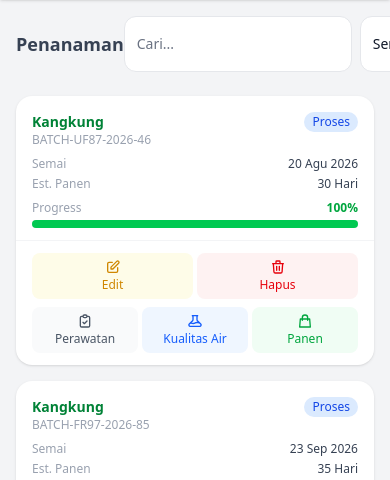
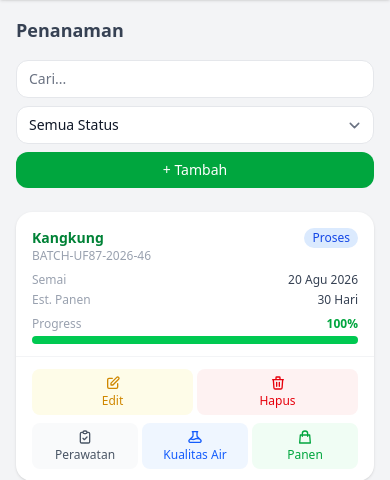
Before and after one commit to Sanrizk/misth, a Laravel app: page /plantings in a window 390 px wide; the page is wider, and only the part inside the window is pictured. Shown: the part 64-544 px from the top of that part. Run offline with Laravel 12, Linux system fonts and the light colour scheme; a user stored in the database is signed in; data comes from the database, SQL or seed files in the repository; style sheets or scripts are compiled from the project's sources; some libraries are stand-ins or nearby versions.

Commit message:
feat: fix bug ui

```diff
--- a/resources/views/plantings/index.blade.php
+++ b/resources/views/plantings/index.blade.php
@@ -80,18 +80,18 @@
     }
 }" x-init="$watch('search', val => { fetchData() }); $watch('statusFilter', val => { fetchData() })">
 
-<div class="flex justify-between items-center mb-6">
+<div class="flex flex-col sm:flex-row justify-between items-start sm:items-center gap-4 mb-6">
     <h2 class="text-lg font-semibold text-gray-700">Penanaman</h2>
-    <div class="flex space-x-2">
-        <input type="text" x-model.debounce.300ms="search" placeholder="Cari..." class="px-3 py-2 border border-gray-200 rounded-xl text-sm focus:outline-none focus:ring-2 focus:ring-green-500">
-        <select x-model="statusFilter" class="px-3 py-2 border border-gray-200 rounded-xl text-sm focus:outline-none focus:ring-2 focus:ring-green-500">
+    <div class="flex flex-col sm:flex-row gap-2 w-full sm:w-auto">
+        <input type="text" x-model.debounce.300ms="search" placeholder="Cari..." class="w-full sm:w-auto px-3 py-2 border border-gray-200 rounded-xl text-sm focus:outline-none focus:ring-2 focus:ring-green-500">
+        <select x-model="statusFilter" class="w-full sm:w-auto px-3 py-2 border border-gray-200 rounded-xl text-sm focus:outline-none focus:ring-2 focus:ring-green-500">
             <option value="">Semua Status</option>
             <option value="in_progress">Proses</option>
             <option value="harvested">Panen</option>
             <option value="failed">Gagal</option>
         </select>
         <button @click="showAddModal = true; addStep = 1; selectedPlantType = '';"
-           class="bg-green-600 hover:bg-green-700 text-white text-sm font-medium px-4 py-2 rounded-xl transition">
+           class="w-full sm:w-auto bg-green-600 hover:bg-green-700 text-white text-sm font-medium px-4 py-2 rounded-xl transition whitespace-nowrap text-center">
             + Tambah
         </button>
     </div>
```
